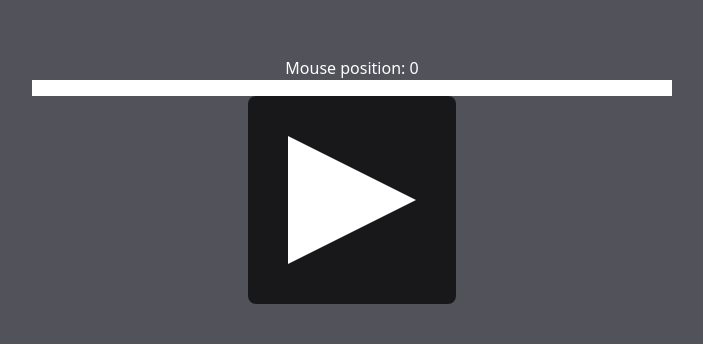
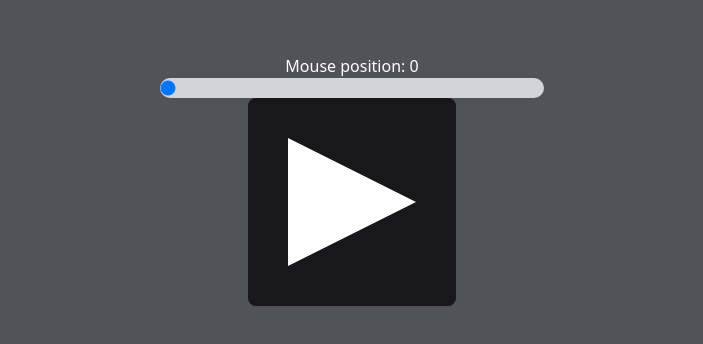
Before and after one commit to rp-bot/rp-audio-player, a Next.js app: page / in a window 1280 px wide. Shown: the part 220-564 px from the top of the page, without its empty margins (288-991 px from the left). Built offline with nearby package versions, Linux system fonts and the light colour scheme.

Commit message:
breaking changes

```diff
--- a/src/components/AudioPlayer.jsx
+++ b/src/components/AudioPlayer.jsx
@@ -4,6 +4,7 @@ import React, { useState, useEffect, useRef } from "react";
 const AudioPlayer = ({ audio_sources, source_index }) => {
 	const [audioStream, setAudioStream] = useState({}); //audio source
 	const [isPlaying, setIsPlaying] = useState(false); // playing status
+	const [progress, setProgress] = useState(0);
 	const [mousePosition, setMousePosition] = useState({ x: 0 });
 	const [isDragging, setIsDragging] = useState(false);
 	const [btnPlayPause, setbtnPlayPause] = useState(
@@ -13,7 +14,7 @@ const AudioPlayer = ({ audio_sources, source_index }) => {
 	const audioElement = useRef();
 	const progressBarElem = useRef();
 
-	const handleOnPlaying = () => {
+	const handleOnPlaying = (e) => {
 		const duration = audioElement?.current?.duration;
 		const curTime = audioElement?.current?.currentTime;
 		setAudioStream({
@@ -21,7 +22,24 @@ const AudioPlayer = ({ audio_sources, source_index }) => {
 			progress: (curTime / duration) * 100,
 			duration: duration,
 		});
+		setProgress((curTime / duration) * 100);
+		// setProgress((curTime / duration) * 100);
 	};
+
+	// const handleChange = (event) => {
+	// 	const duration = audioElement?.current?.duration;
+	// 	const curTime = audioElement?.current?.currentTime;
+	// 	setProgress(event.target.value);
+	// 	setAudioStream({
+	// 		...audioStream,
+	// 		progress: progress,
+	// 		duration: duration,
+	// 	});
+	// 	console.log("duration: " + audioStream.duration);
+	// 	console.log("currentTime: " + audioStream.progress);
+	// 	console.log("progress: " + progress);
+	// };
+
 	// const checkWidth = (e) => {
 	// 	let width = progressBarElem?.current?.clientWidth;
 	// 	// const offset = e.nativeEvent.clientX;
@@ -56,37 +74,29 @@ const AudioPlayer = ({ audio_sources, source_index }) => {
 				"0 0, 50% 25%, 50% 75%, 50% 75%, 50% 25%, 100% 50%, 100% 50%, 0 100%"
 			);
 		}
-		function handleMouseMove(event) {
-			setMousePosition({ x: event.clientX });
-			let width = progressBarElem?.current?.clientWidth;
-			const newTime = (mousePosition.x / width) * 100;
-			audioStream.duration === undefined
-				? (audioStream.duration = 1)
-				: audioStream.duration;
-			console.log(mousePosition.x);
-			audioElement.current.currentTime =
-				((newTime - 50) / 100) * audioStream.duration;
-		}
-		function handleMouseUp() {
-			setIsDragging(false);
-		}
-		const div = progressBarElem.current;
-		div.addEventListener("mousemove", handleMouseMove);
-		div.addEventListener("mousedown", (event) => {
-			setIsDragging(true);
-		});
-		return () => {
-			div.removeEventListener("mousemove", handleMouseMove);
-			div.removeEventListener("mousedown", (event) => {
-				setIsDragging(true);
-			});
-			div.removeEventListener("mouseup", handleMouseUp);
-		};
-	}, [isPlaying, audioStream, progressBarElem, mousePosition]);
+		// function handleMouseMove(event) {
+		// 	setMousePosition({ x: event.clientX });
+		// 	let width = progressBarElem?.current?.clientWidth;
+		// 	const newTime = (mousePosition.x / width) * 100;
+		// 	audioStream.duration === undefined
+		// 		? (audioStream.duration = 1)
+		// 		: audioStream.duration;
+		// 	console.log(mousePosition.x);
+		// 	audioElement.current.currentTime =
+		// 		((newTime - 50) / 100) * audioStream.duration;
+		// }
+
+		// const div = progressBarElem.current;
+		// div.addEventListener("mousemove", handleMouseMove);
+
+		// return () => {
+		// 	div.removeEventListener("mousemove", handleMouseMove);
+		// };
+	}, [isPlaying]);
 
 	return (
 		<div className="bg-zinc-600 flex flex-col justify-center h-screen items-center m-auto max-w-screen">
-			<div className="text-white">Mouse position: {mousePosition.x}</div>
+			<div className="text-white">Mouse position: {progress}</div>
 			{/* <AudioWaveform audioUrl={"/ex.mp3"} /> */}
 			<div className=" w-screen flex flex-col justify-center items-center">
 				<audio
@@ -95,7 +105,22 @@ const AudioPlayer = ({ audio_sources, source_index }) => {
 					onTimeUpdate={handleOnPlaying}
 				/>
 				{/* Progress bar */}
-				<div
+				<div className="relative w-96 h-5">
+					<input
+						type="range"
+						min="0"
+						max="100"
+						value={progress}
+						onChange={(e) => handleOnPlaying(e)}
+						className="absolute w-full h-full rounded-full bg-gray-300 appearance-none outline-none focus:outline-none"
+					/>
+					<div
+						className="h-full bg-black rounded-full absolute top-0 left-0 transition-all"
+						style={{ width: `${progress}%` }}
+					></div>
+				</div>
+
+				{/* <div
 					className="h-4 w-1/2 bg-white flex justify-start items-center"
 					// onClick={(e) => checkWidth(e)}
 					ref={progressBarElem}
@@ -104,7 +129,7 @@ const AudioPlayer = ({ audio_sources, source_index }) => {
 						className={`h-full bg-opacity-50 bg-black `}
 						style={{ width: `${audioStream.progress}%` }}
 					></div>
-				</div>
+				</div> */}
 				<div>
 					<button
 						onClick={handlePlayPause}
--- /dev/null
+++ b/src/components/SeekBar.jsx
@@ -0,0 +1,9 @@
+import React from 'react'
+
+const SeekBar = () => {
+  return (
+    <div>SeekBar</div>
+  )
+}
+
+export default SeekBar
```
